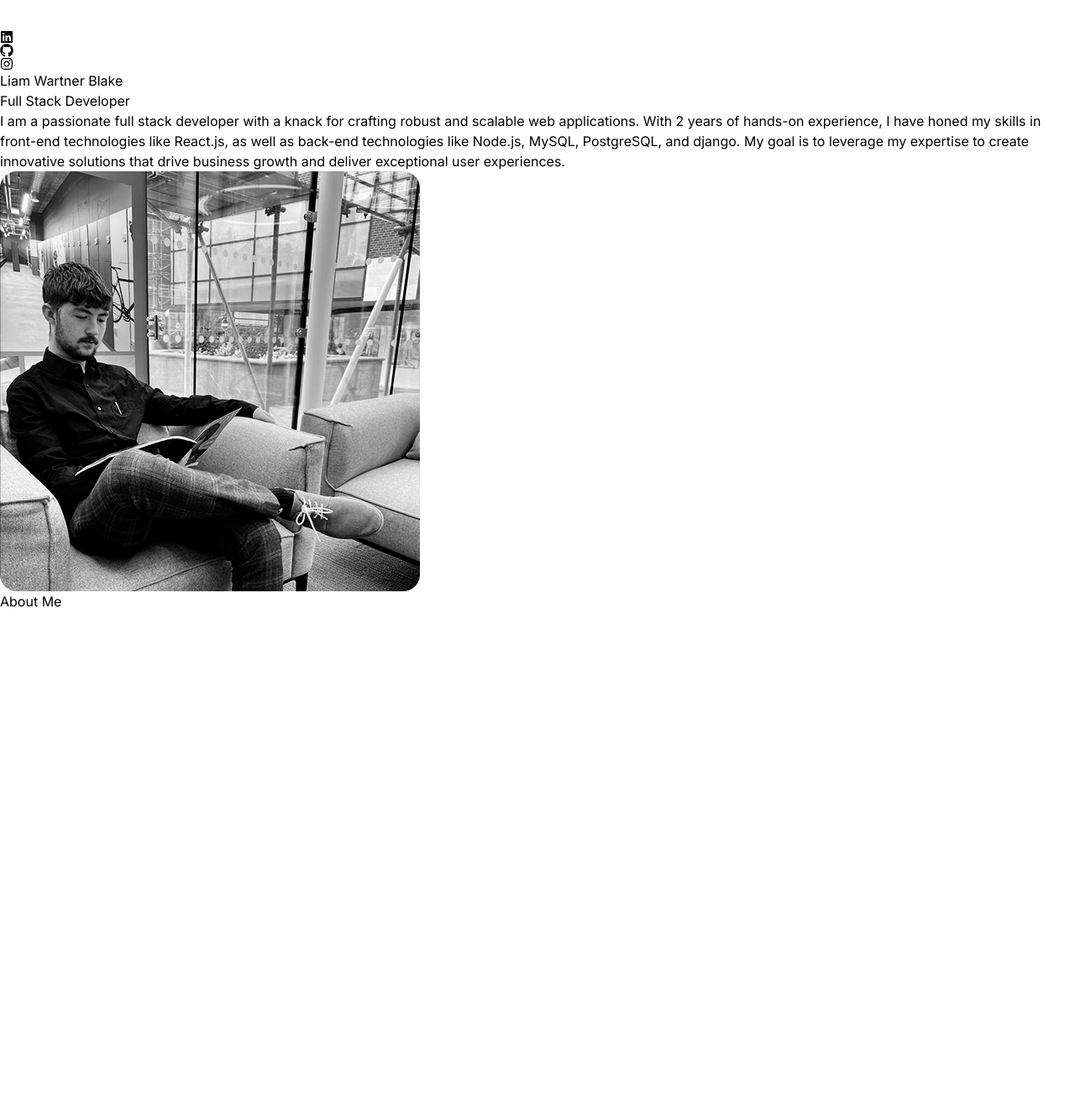
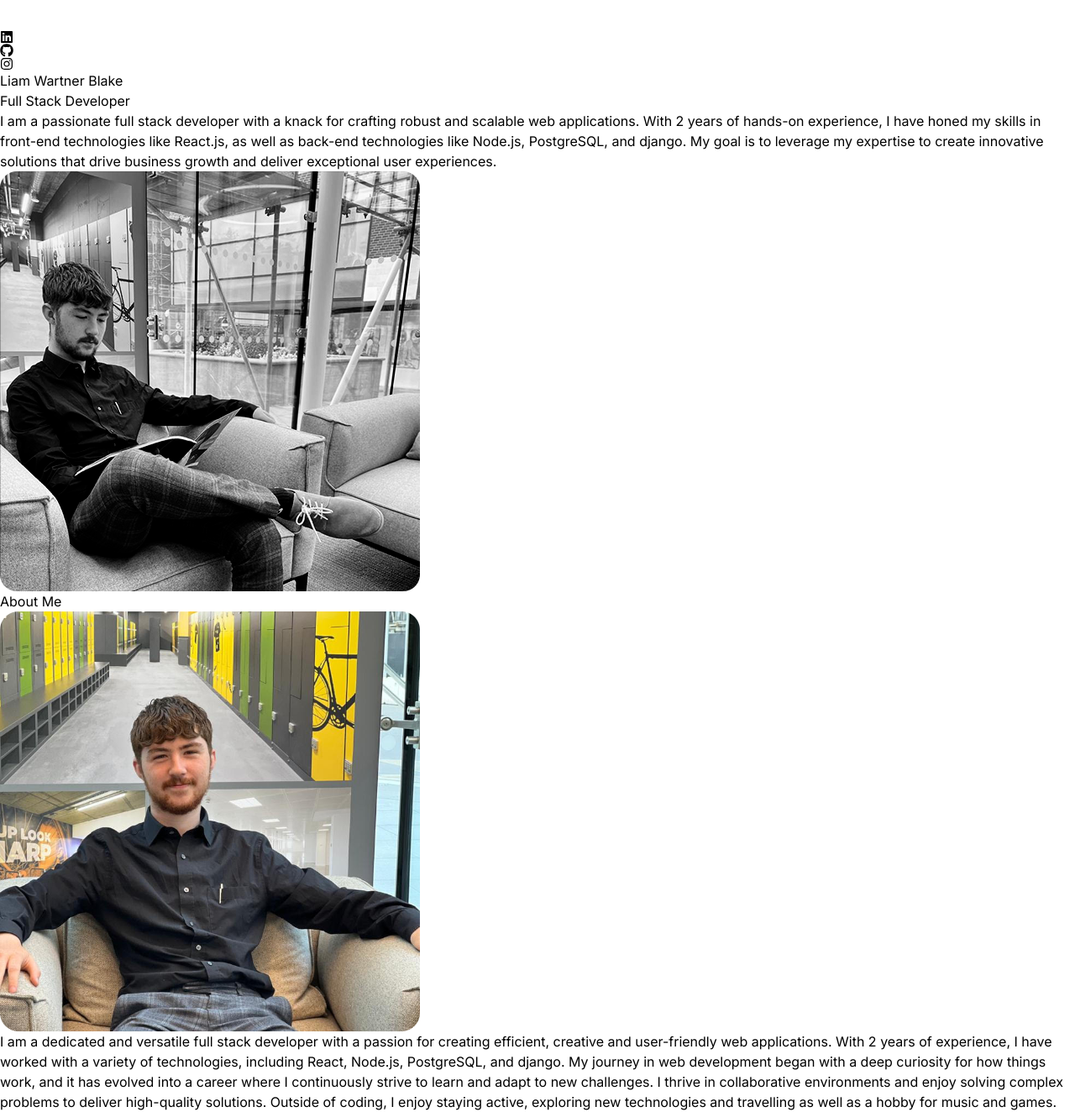
Before and after one commit to Liam-WB/lwb-portfolio, a React (Vite) app: page / in a window 1280 px wide. Shown: the whole page at 84% size. Before the commit the page ends 800 px from the top, so only its background shows below. Built offline with nearby package versions, Linux system fonts and the light colour scheme.

Commit message:
-Add about section image, content

```diff
--- a/src/App.jsx
+++ b/src/App.jsx
@@ -5,10 +5,11 @@ import Navbar from "./components/Navbar"
 const App = () => {
   return (
     <div className="overflow-x-hidden text-neutral-300 antialiased slec selection:bg-orange-300 selection:text-orange-900">
-      <div className="fixed top-0 -z-10 h-full w-full"></div>
+      <div className="fixed top-0 -z-10 h-full w-full">
         <div className="absolute top-0 z-[-2] h-screen w-screen bg-neutral-950 bg-[radial-gradient(ellipse_80%_80%_at_50%_-20%,rgba(120,119,198,0.3),rgba(255,255,255,0))]"></div>
+      </div>
 
-        <div className="container mx-auto px-8">
+      <div className="container mx-auto px-8">
         <Navbar />
         <Hero />
         <About />
--- a/src/components/About.jsx
+++ b/src/components/About.jsx
@@ -1,7 +1,24 @@
+import aboutImg from "../assets/aboutimg.png"
+import { ABOUT_TEXT } from "../constants";
+
 const About = () => {
   return (
     <div className="border-b border-neutral-900 pb-4">
-        <h2 className="my-20 text-center text-4xl">About Me</h2>
+        <h2 className="my-20 text-center text-4xl">About
+            <span className="text-neutral-500"> Me</span>
+        </h2>
+        <div className="flex flex-wrap">
+            <div className="w-full lg:w-1/2 lg:p-8">
+                <div className="flex items-center justify-center">
+                    <img src={aboutImg} alt="about" />
+                </div>
+            </div>
+            <div className="w-full lg:w-1/2">
+            <div className="flex justify-center lg:justify-start">
+                <p>{ABOUT_TEXT}</p>
+            </div>
+        </div>
+        </div>
     </div>
   );
 };
--- a/src/constants/index.js
+++ b/src/constants/index.js
@@ -3,9 +3,9 @@ import project2 from "../assets/projects/project-2.jpg";
 import project3 from "../assets/projects/project-3.jpg";
 import project4 from "../assets/projects/project-4.jpg";
 
-export const HERO_CONTENT = `I am a passionate full stack developer with a knack for crafting robust and scalable web applications. With 2 years of hands-on experience, I have honed my skills in front-end technologies like React.js, as well as back-end technologies like Node.js, MySQL, PostgreSQL, and django. My goal is to leverage my expertise to create innovative solutions that drive business growth and deliver exceptional user experiences.`;
+export const HERO_CONTENT = `I am a passionate full stack developer with a knack for crafting robust and scalable web applications. With 2 years of hands-on experience, I have honed my skills in front-end technologies like React.js, as well as back-end technologies like Node.js, PostgreSQL, and django. My goal is to leverage my expertise to create innovative solutions that drive business growth and deliver exceptional user experiences.`;
 
-export const ABOUT_TEXT = `I am a dedicated and versatile full stack developer with a passion for creating efficient and user-friendly web applications. With 5 years of professional experience, I have worked with a variety of technologies, including React, Next.js, Node.js, MySQL, PostgreSQL, and MongoDB. My journey in web development began with a deep curiosity for how things work, and it has evolved into a career where I continuously strive to learn and adapt to new challenges. I thrive in collaborative environments and enjoy solving complex problems to deliver high-quality solutions. Outside of coding, I enjoy staying active, exploring new technologies, and contributing to open-source projects.`;
+export const ABOUT_TEXT = `I am a dedicated and versatile full stack developer with a passion for creating efficient, creative and user-friendly web applications. With 2 years of experience, I have worked with a variety of technologies, including React, Node.js, PostgreSQL, and django. My journey in web development began with a deep curiosity for how things work, and it has evolved into a career where I continuously strive to learn and adapt to new challenges. I thrive in collaborative environments and enjoy solving complex problems to deliver high-quality solutions. Outside of coding, I enjoy staying active, exploring new technologies and travelling as well as a hobby for music and games.`;
 
 export const EXPERIENCES = [
   {
```
Also changed, not shown: src/assets/aboutimg.png (added).
